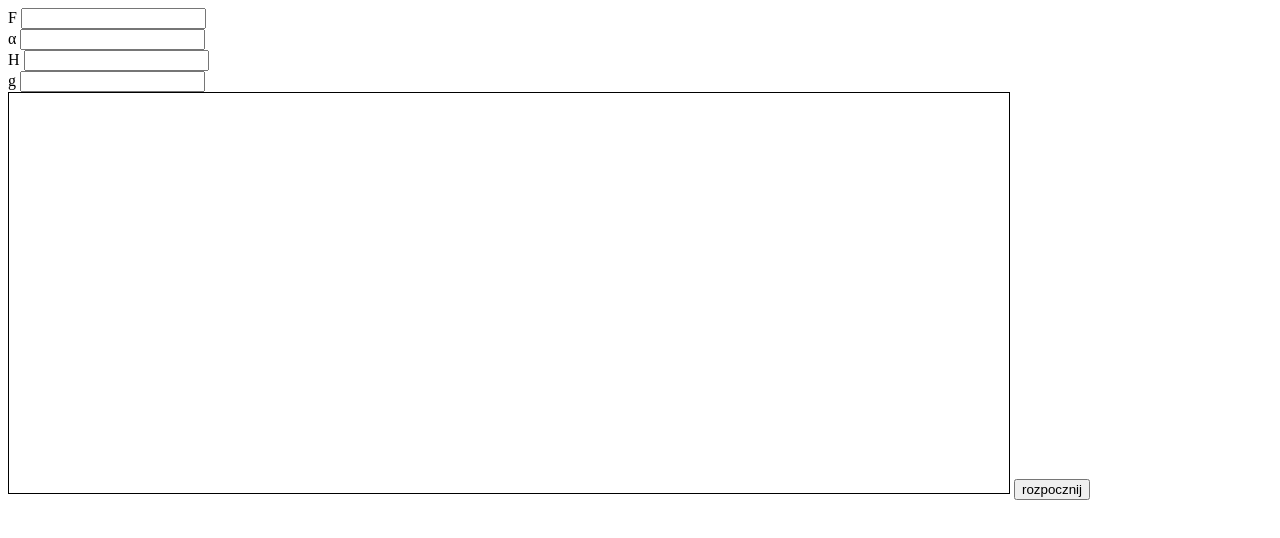
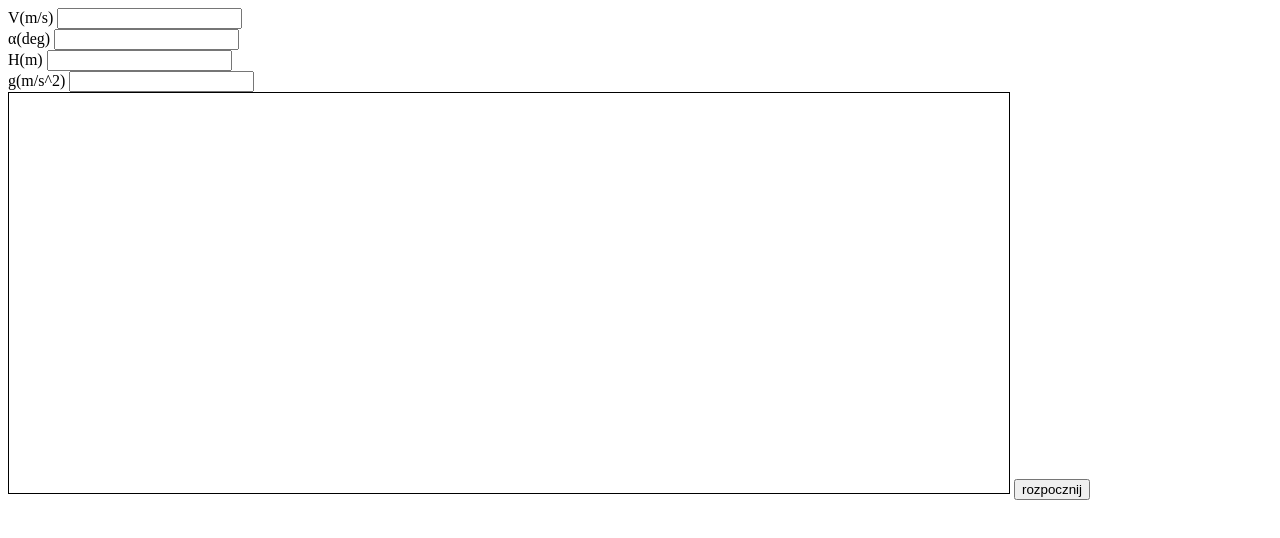
Before and after one commit to Jothomaster/Jothomaster.github.io, a plain HTML site: page fiz_tech/01-strzaly/index.html in a window 1280 px wide. Drawn offline with Linux system fonts and the light colour scheme.

Commit message:
Update index.html

```diff
--- a/fiz_tech/01-strzaly/index.html
+++ b/fiz_tech/01-strzaly/index.html
@@ -12,16 +12,16 @@
 	</style>
 </head>
 <body>
-	<label for="force">F</label>
+	<label for="force">V(m/s)</label>
 	<input id="force" type="number" name="">
 	<br>
-	<label for="angle">&alpha;</label>
+	<label for="angle">&alpha;(deg)</label>
 	<input id="angle" type="number" name="">
 	<br>
-	<label for="height">H</label>
+	<label for="height">H(m)</label>
 	<input id="height" type="number" name="">
 	<br>
-	<label for="gravity">g</label>
+	<label for="gravity">g(m/s^2)</label>
 	<input id="gravity" type="number" name="">
 	<br>
 	<canvas id="canvas" width="1000" height="400">
```
